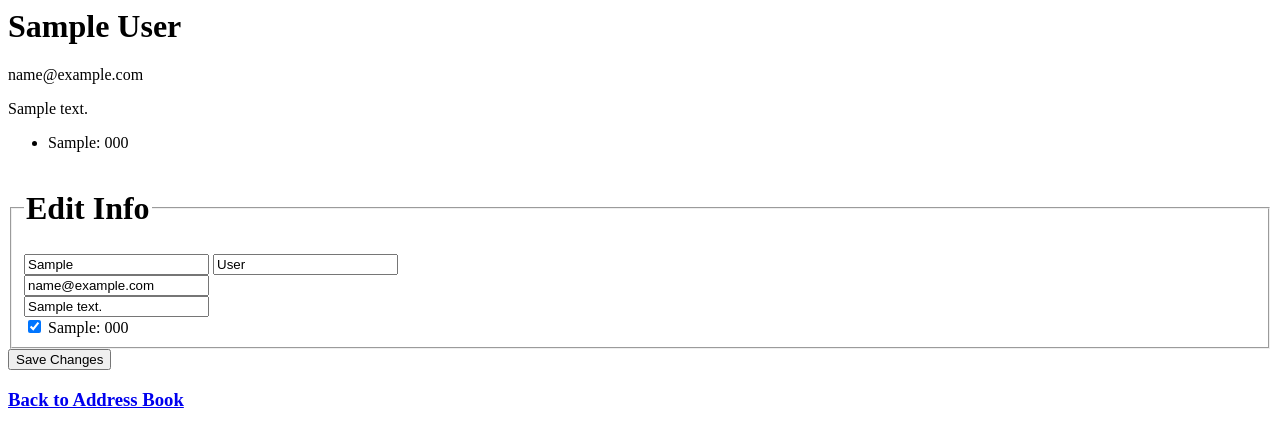
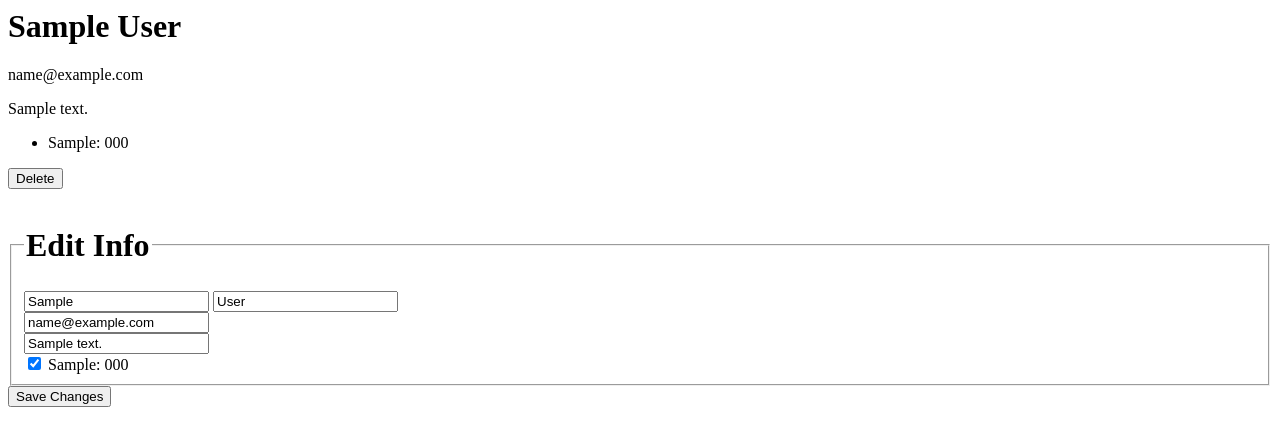
Before and after one commit to jpstrommen95/djangoAddress, a Django app: page /address/1 in a window 1280 px wide. Shown: the top 427 px of the page. Run offline with Django 4.2, Linux system fonts and the light colour scheme; tables that the repository leaves empty hold one stand-in row (values such as "Sample post").

Commit message:
implement delete

```diff
--- a/mysite/address/templates/address/detail.html
+++ b/mysite/address/templates/address/detail.html
@@ -6,6 +6,11 @@
     <li>{{phone_number}}</li>
     {% endfor %}
 </ul>
+
+<form action="{% url 'address:do_delete' contact.id %}" method="delete">
+    {% csrf_token %}
+    <button type="submit">Delete</button>
+</form>
 
 <form action="{% url 'address:do_edit' contact.id %}" method="post">
     {% csrf_token %}
--- a/mysite/address/views.py
+++ b/mysite/address/views.py
@@ -63,17 +63,26 @@ def do_edit(request, contact_id):
     return HttpResponseRedirect(reverse('address:home'))
 
 
-def do_delete():
-    return None
+def do_delete(request, contact_id):
+    to_delete = Contact.objects.get(pk=contact_id)
+    try:
+        to_delete.delete()
+    except (KeyError, Contact.DoesNotExist):
+        # Redisplay the question voting form.
+        return render(request, 'address/detail.html', {
+            'old-contact': to_delete,
+            'error_message': "Field does not exist, report this bug to an admin.",
+        })
+    return HttpResponseRedirect(reverse('address:home'))
 
 
-def phone_add():
-    return None
+def phone_add(request):
+    return HttpResponseRedirect(reverse('address:home'))
 
 
-def phone_delete():
-    return None
+def phone_delete(request, contact_id, phonenumber_id):
+    return HttpResponseRedirect(reverse('address:home'))
 
 
-def sign_out():
-    return None
+def sign_out(request):
+    return HttpResponseRedirect(reverse('address:index'))
```
Also changed, not shown: mysite/address/templates/address/home.html (+11 -5 lines), stretchGoals.txt (added).
